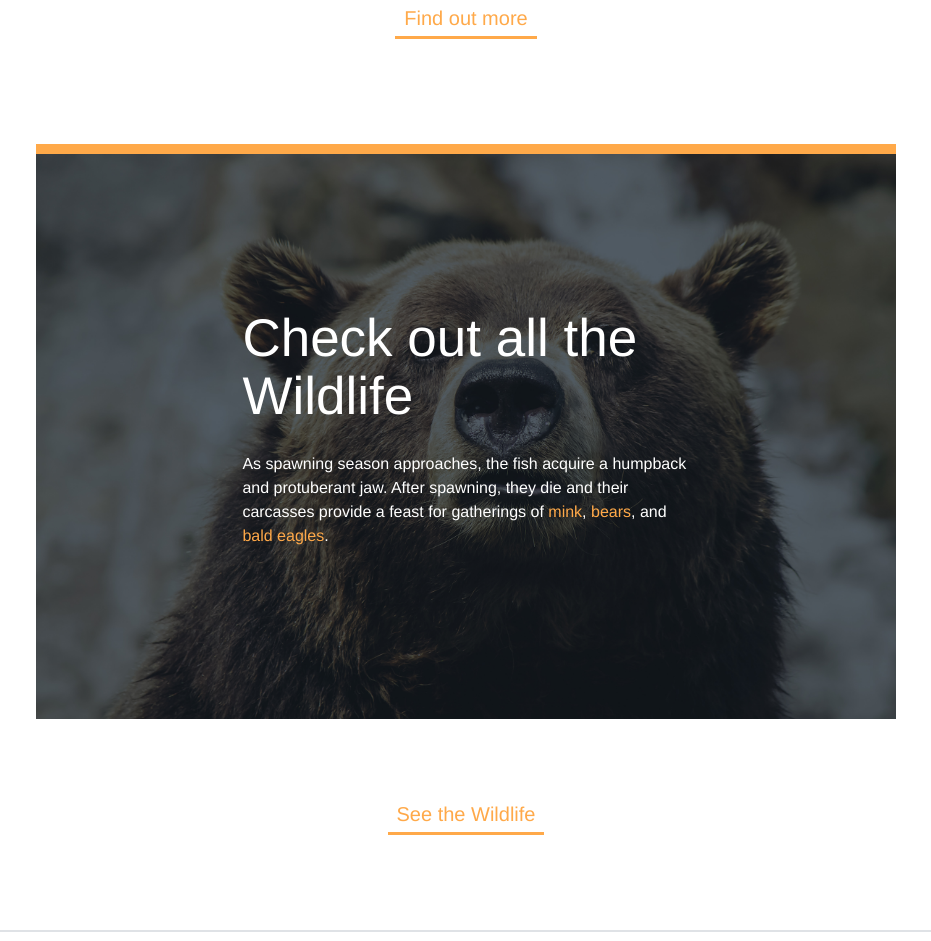
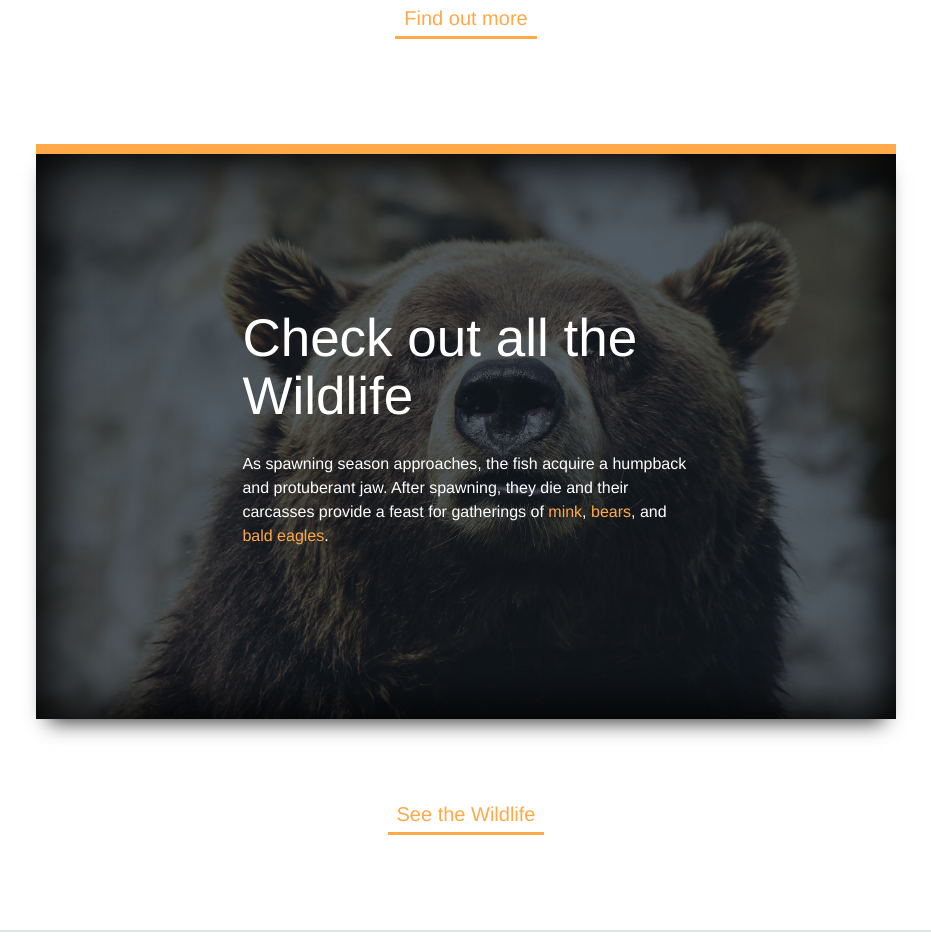
Before and after one commit to Shocklat/Treehouse-CSSBasics, a plain HTML site: page index.html in a window 1280 px wide. Shown: the part 1030-1971 px from the top of the page, without its empty margins (174-1105 px from the left). Drawn offline with Linux system fonts and the light colour scheme.

Commit message:
box shadow lecture

```diff
--- a/css/style.css
+++ b/css/style.css
@@ -140,6 +140,8 @@ a:active {
   margin: 105px 0 60px;
   background: #434a52 url('../img/bear.jpg') no-repeat center;
   background-size: cover;
+  box-shadow: 0 15px 20px -12px rgba(0,0,0,.8),
+              inset 0 0 50px 10px rgba(0,0,0,1);
 }
 
 .arrow {
```
